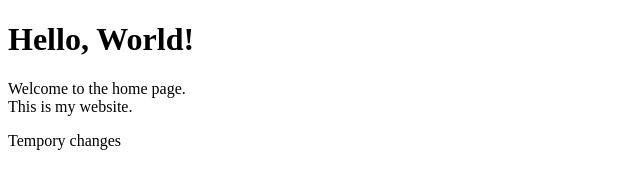
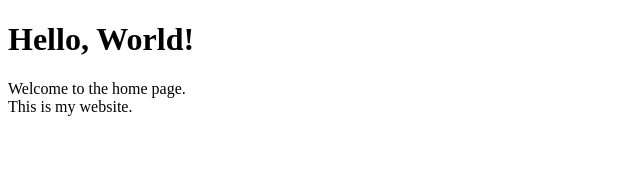
Before and after one commit to krishnakoushik192/SGA-2-Assignment, a plain HTML site: page index.html in a window 1280 px wide. Shown: the whole page, without its empty margins (0-640 px from the left). Drawn offline with Linux system fonts and the light colour scheme.

Commit message:
Revert "Temporary changes to be undone"
This reverts commit c846310d2ec214ee295a25ff5b847a271834a587.

```diff
--- a/index.html
+++ b/index.html
@@ -12,6 +12,5 @@
         <br/>
         This is my website.
     </p>
-    <p>Tempory changes </p>
 </body>
 </html>
```
